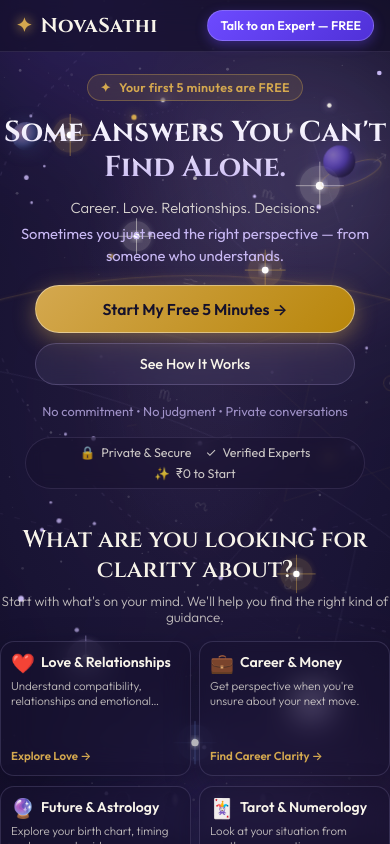
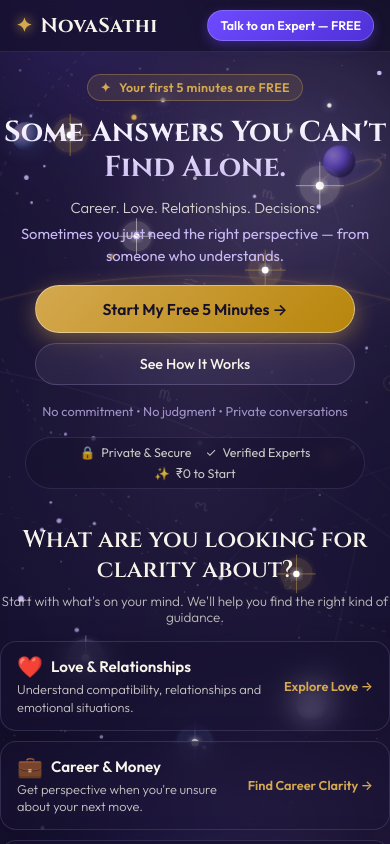
Before and after one commit to sidsahu4570-droid/novasathi-landing-page, a React (Vite) app: page / in a window 390 px wide. Shown: the top 844 px of the page. Built offline with nearby package versions, Linux system fonts and the light colour scheme.

Commit message:
fix: Redesign mobile problem selector into sleek horizontal glass cards

```diff
--- a/src/index.css
+++ b/src/index.css
@@ -1052,47 +1052,56 @@ html, body {
     margin-bottom: 16px !important;
   }
 
-  /* Compact 2-Column Mobile Card Grid */
+  /* Sleek Horizontal Mobile Glass List-Cards */
   .problem-grid {
-    grid-template-columns: repeat(2, minmax(0, 1fr)) !important;
-    gap: 10px 8px !important;
-    align-items: stretch !important;
+    display: flex !important;
+    flex-direction: column !important;
+    gap: 10px !important;
   }
 
   .problem-card {
-    padding: 12px 10px !important;
-    min-height: 135px !important;
-    border-radius: 14px !important;
+    display: flex !important;
+    flex-direction: row !important;
+    align-items: center !important;
+    justify-content: space-between !important;
+    padding: 14px 16px !important;
+    min-height: auto !important;
+    border-radius: 16px !important;
+    gap: 12px !important;
+  }
+
+  .problem-card > div:first-child {
     display: flex !important;
     flex-direction: column !important;
-    justify-content: space-between !important;
+    gap: 2px !important;
+    flex: 1 !important;
   }
 
   .problem-icon-title {
     display: flex !important;
-    align-items: flex-start !important;
-    gap: 6px !important;
-    margin-bottom: 4px !important;
+    align-items: center !important;
+    gap: 8px !important;
+    margin-bottom: 2px !important;
   }
 
   .problem-icon {
-    font-size: 1.2rem !important;
+    font-size: 1.3rem !important;
     line-height: 1 !important;
     flex-shrink: 0 !important;
   }
 
   .problem-card-title {
-    font-size: 0.88rem !important;
+    font-size: 0.95rem !important;
     font-weight: 600 !important;
+    color: var(--color-soft-cream) !important;
     line-height: 1.25 !important;
-    color: var(--color-soft-cream) !important;
   }
 
   .problem-card-desc {
-    font-size: 0.72rem !important;
+    font-size: 0.8rem !important;
     line-height: 1.35 !important;
-    color: rgba(248, 244, 234, 0.75) !important;
-    margin-bottom: 8px !important;
+    color: rgba(248, 244, 234, 0.8) !important;
+    margin-bottom: 0 !important;
     display: -webkit-box !important;
     -webkit-line-clamp: 2 !important;
     -webkit-box-orient: vertical !important;
@@ -1100,11 +1109,14 @@ html, body {
   }
 
   .problem-card-cta {
-    font-size: 0.72rem !important;
+    font-size: 0.8rem !important;
     font-weight: 600 !important;
     color: var(--color-warm-gold) !important;
-    margin-top: auto !important;
+    margin-top: 0 !important;
+    white-space: nowrap !important;
+    flex-shrink: 0 !important;
   }
+
 
   .section-how-it-works {
     padding: 22px 0 24px 0 !important;
```
